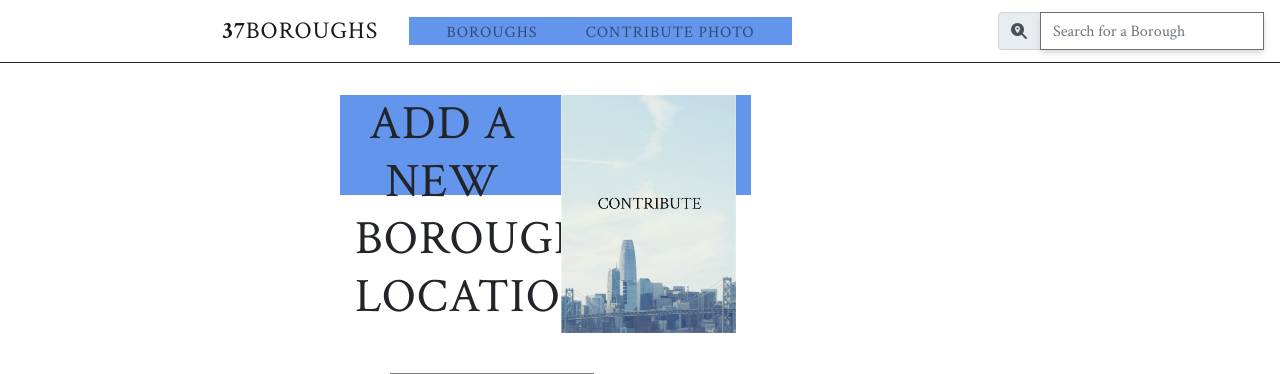
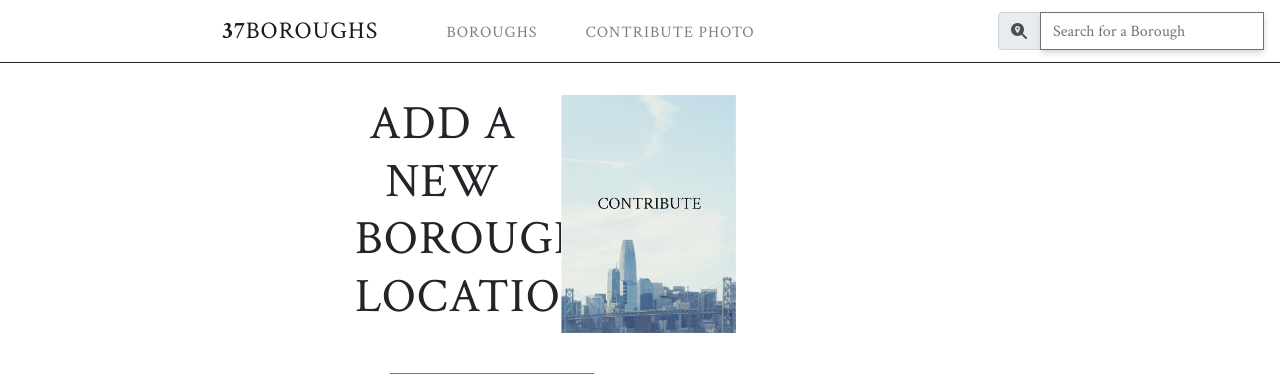
Before and after one commit to chrisbarnes2000/37_Boroughs, a Django app: a page that uses templates/base.html in a window 1280 px wide. Shown: the top 374 px of the page. Run offline with Django 3.2, Linux system fonts and the light colour scheme; data comes from the database, SQL or seed files in the repository; some libraries are stand-ins or nearby versions.

Commit message:
test upload to heroku

```diff
--- a/static/styles.css
+++ b/static/styles.css
@@ -226,7 +226,7 @@ img {
 }
 
 .container>div {
-    background-color: cornflowerblue;
+    /* background-color: cornflowerblue; */
     transition: 400ms;
 }
 
```
